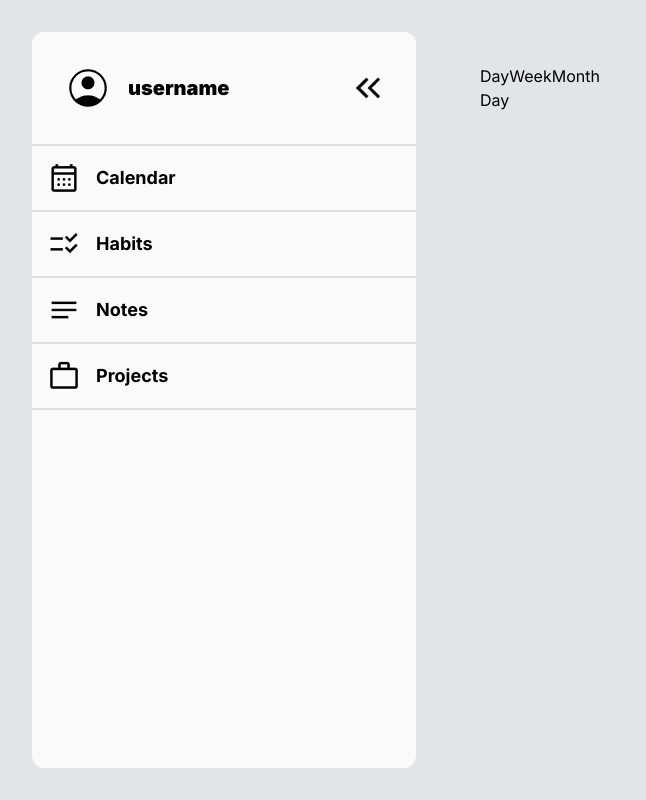
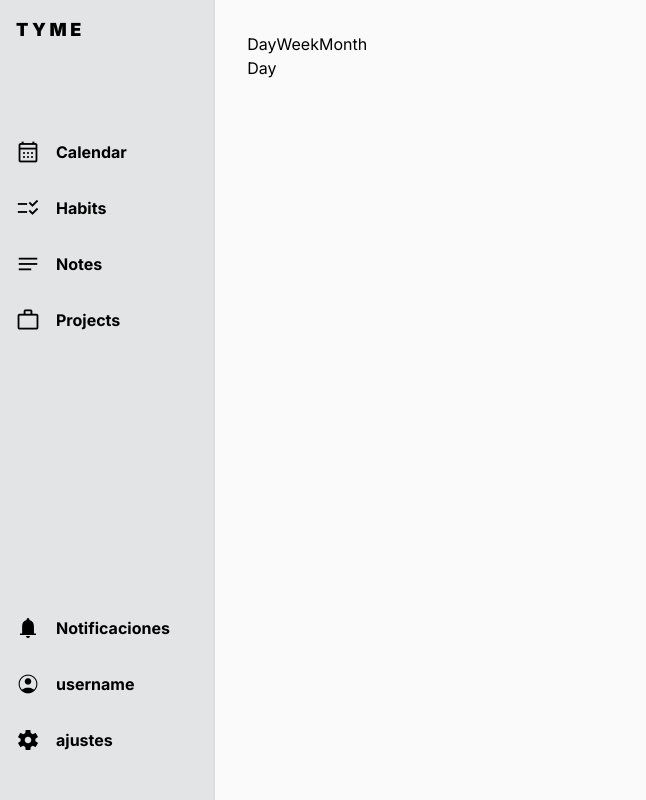
Before and after one commit to Legatus12/Tyme, a React (Vite) app: page /dashboard in a window 1280 px wide. Shown: the whole page, without its empty margins (0-646 px from the left). Built offline with nearby package versions, Linux system fonts and the light colour scheme.

Commit message:
interface

```diff
--- a/src/components/Dashboard.jsx
+++ b/src/components/Dashboard.jsx
@@ -11,30 +11,33 @@ function Dashboard() {
         <div className='dashboard'>
 
             <div className='dashboard-menu'>
+                <div className='dashboard-title'>
+                    <h1>T Y M E</h1>
+                </div>
+                <div className='menu-links h-full'>
+                    <Link to='calendar'>
+                        <img src="src/img/calendar.png" className='w-6' />
+                        <p>Calendar</p>
+                    </Link>
+                    <Link to='habits'>
+                        <img src="src/img/habits.png" className='w-6' />
+                        <p>Habits</p>
+                    </Link>
+                    <Link to='notes'>
+                        <img src="src/img/notes.png" className='w-6' />
+                        <p>Notes</p>
+                    </Link>
+                    <Link to='projects'>
+                        <img src="src/img/projects.png" className='w-6' />
+                        <p>Projects</p>
+                    </Link>
+                </div>
+                <div className='menu-links mb-8'>
+                    <button><img src="src/img/notifications.png" className='w-6'/><p>Notificaciones</p></button>
+                    <button><img src="src/img/user.png" className='w-6'/>username</button>
+                    <button><img src="src/img/settings.png" className='w-6'/>ajustes</button>
+                </div>
 
-                <p>
-                    <Link to='' className='dashboard-user'>
-                        <img src="src/img/user.png" className='w-12' />
-                        <p>username</p>
-                    </Link>
-                    <button className='hide-dashboard-menu'><img src="src/img/hide.png" /></button>
-                </p>
-                <p>
-                    <img src="src/img/calendar.png" className='w-8' />
-                    <Link to='calendar'>Calendar</Link>
-                </p>
-                <p>
-                    <img src="src/img/habits.png" className='w-8' />
-                    <Link to='habits'>Habits</Link>
-                </p>
-                <p>
-                    <img src="src/img/notes.png" className='w-8' />
-                    <Link to='notes'>Notes</Link>
-                </p>
-                <p>
-                    <img src="src/img/projects.png" className='w-8' />
-                    <Link to='projects'>Projects</Link>
-                </p>
             </div>
 
             <div className='dashboard-view'>
--- a/src/styles.css
+++ b/src/styles.css
@@ -9,6 +9,8 @@ html, body, #root, .auth, .dashboard { @apply w-full h-full }
 body { @apply bg-silver }
 
 body { font-family: 'Inter', sans-serif; }
+
+/*header*/
 
 /*login && signup*/
 
@@ -30,17 +32,17 @@ body { font-family: 'Inter', sans-serif; }
 
 /*dashboard*/
 
-.dashboard { @apply flex p-8 gap-8 }
+.dashboard { @apply flex }
 
-.dashboard-menu { @apply w-96 bg-white flex flex-col rounded-xl text-lg font-bold }
+.dashboard-menu { @apply w-64 flex flex-col gap-16 font-bold }
 
-.dashboard-menu > * { @apply flex items-center gap-4 border-solid border-b-2 border-ash p-4 }
+.dashboard-title { @apply text-lg font-black p-4 }
 
-.dashboard-menu > *:first-child { @apply p-6 justify-between text-xl font-black }
+.menu-links { @apply flex flex-col }
 
-.dashboard-user { @apply flex items-center gap-4 hover:bg-ash rounded-xl p-2 duration-200 }
+.menu-links > * { @apply flex gap-4 items-center hover:bg-sunset duration-100 p-4 }
 
-.hide-dashboard-menu { @apply w-12 hover:bg-ash rounded-xl p-1 duration-200 }
+.dashboard-view { @apply w-full h-full bg-white border-solid border-l-2 border-ash }
 
 .calendar {
     display: flex;
```
Also changed, not shown: src/img/notifications.png (added), src/img/settings.png (added).
